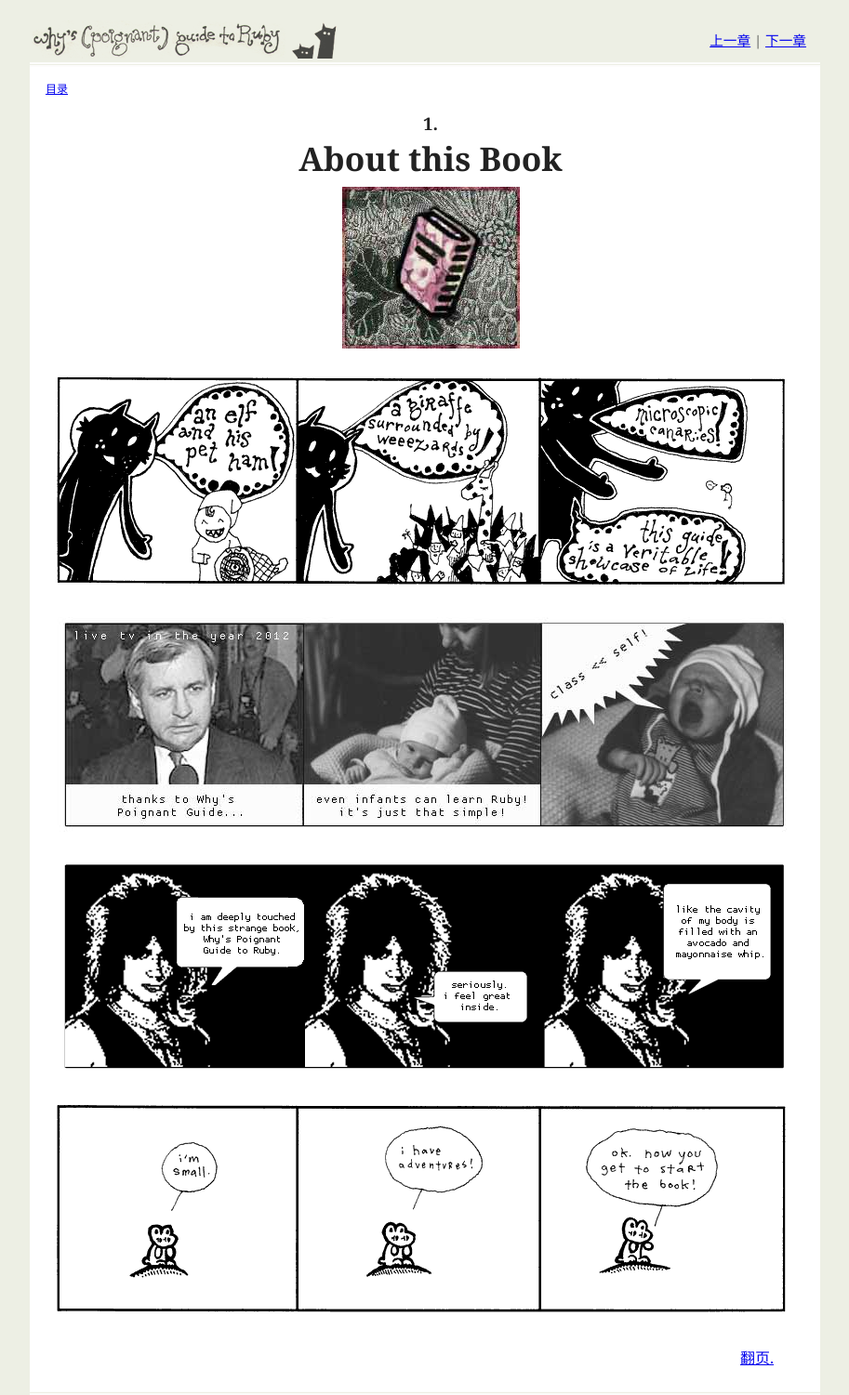
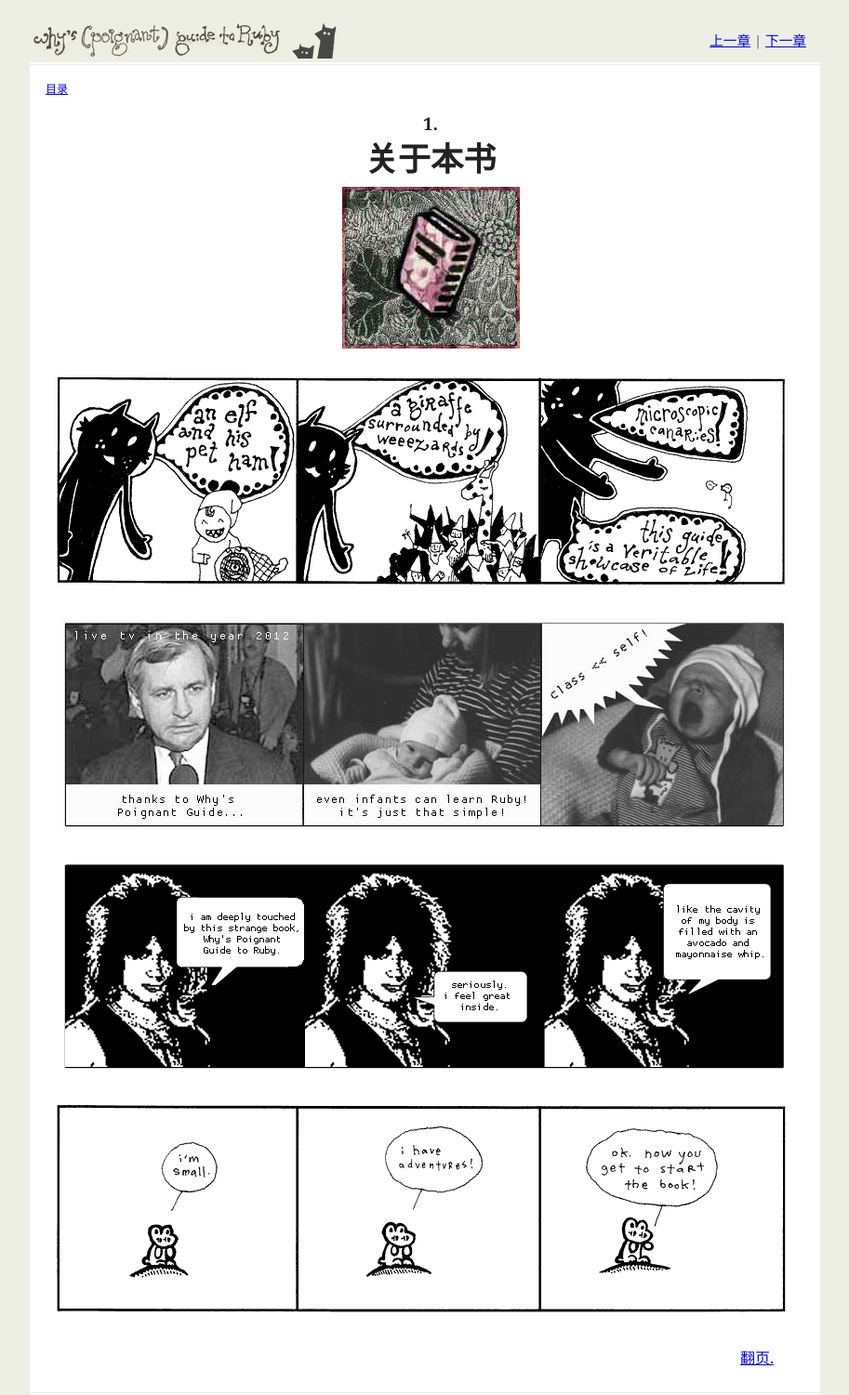
Before and after one commit to codecly259/poignant-guide-cn, a Jekyll site: the page built from _posts/1900-01-01-about-this-book.html, in a window 1280 px wide. Shown: the whole page at 93% size, without its empty margins (183-1096 px from the left). Built offline with Jekyll 4.4.1, drawn with Linux system fonts in a browser that asks for light colours; Markdown is read by kramdown in place of the engine named in the settings.

Commit message:
第一章 标题

```diff
--- a/_posts/1900-01-01-about-this-book.html
+++ b/_posts/1900-01-01-about-this-book.html
@@ -1,5 +1,5 @@
 ---
-title: "About this Book"
+title: "关于本书"
 permalink: book/chapter-1.html
 layout: chapter
 ---
```
